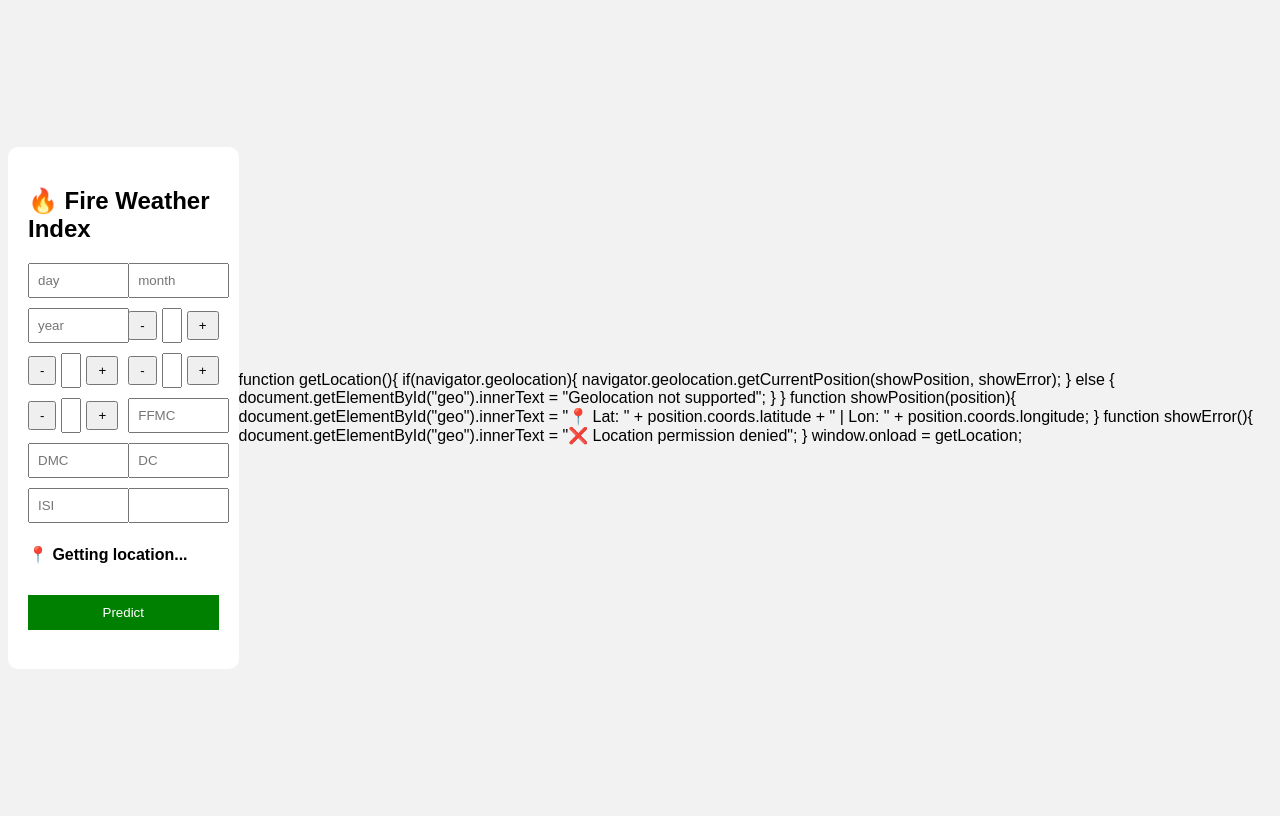
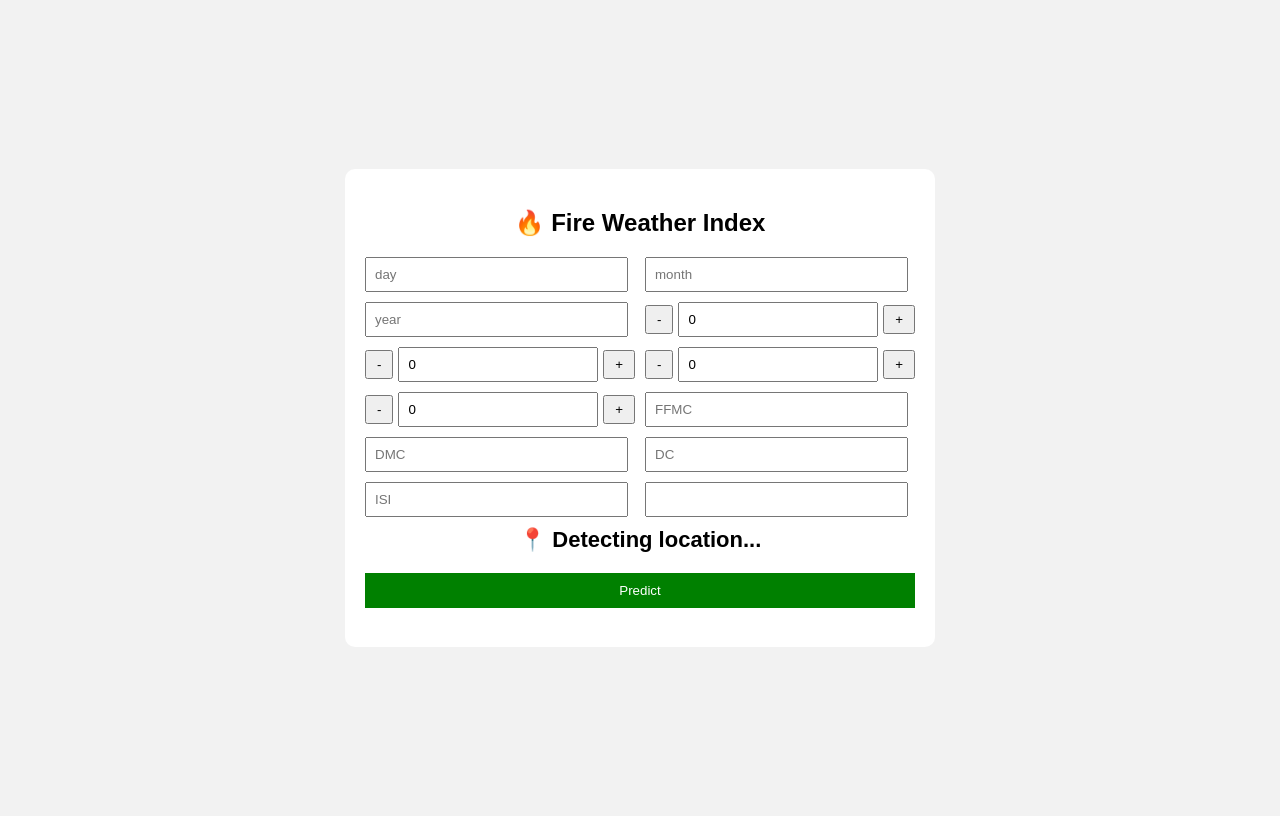
Before and after one commit to GAYATHRI-413/Fire_Weather_Index, a Flask app: page / in a window 1280 px wide. Run offline with Flask 3, Linux system fonts and the light colour scheme.

Commit message:
added geolocation

```diff
--- a/backend/templates/index.html
+++ b/backend/templates/index.html
@@ -17,7 +17,7 @@
             background:white;
             padding:20px;
             border-radius:10px;
-            width:520px;
+            width:550px;
         }
 
         .grid{
@@ -50,6 +50,14 @@
             color:white;
             border:none;
         }
+
+        /* GEO LOCATION STYLE */
+        #geo{
+            text-align:center;
+            font-size:22px;
+            font-weight:bold;
+            margin:10px 0;
+        }
     </style>
 </head>
 
@@ -57,7 +65,7 @@
 
 <div class="card">
 
-<h2>🔥 Fire Weather Index</h2>
+<h2 style="text-align:center;">🔥 Fire Weather Index</h2>
 
 <div class="grid">
 
@@ -96,10 +104,13 @@
 <input id="BUI">
 
 </div>
-<h4 id="geo">📍 Getting location...</h4>
+
+<!-- GEO LOCATION -->
+<h3 id="geo">📍 Detecting location...</h3>
+
 <button class="predict" onclick="predict()">Predict</button>
 
-<h3 id="result"></h3>
+<h3 id="result" style="text-align:center;"></h3>
 
 </div>
 
@@ -151,27 +162,37 @@ async function predict(){
         "🔥 FWI: " + out.fwi;
 }
 
-</script>
+/* GEOLOCATION (SAFE VERSION) */
 function getLocation(){
-    if(navigator.geolocation){
-        navigator.geolocation.getCurrentPosition(showPosition, showError);
-    } else {
-        document.getElementById("geo").innerText = "Geolocation not supported";
+    try{
+        if(!navigator.geolocation){
+            document.getElementById("geo").innerText =
+                "📍 Geolocation not supported";
+            return;
+        }
+
+        navigator.geolocation.getCurrentPosition(
+            function(pos){
+                document.getElementById("geo").innerText =
+                    "📍 Lat: " + pos.coords.latitude.toFixed(4) +
+                    " | Lon: " + pos.coords.longitude.toFixed(4);
+            },
+            function(){
+                document.getElementById("geo").innerText =
+                    "📍 Location blocked (still works normally)";
+            },
+            { timeout: 5000 }
+        );
+
+    } catch(e){
+        document.getElementById("geo").innerText =
+            "📍 Location unavailable";
     }
-}
-
-function showPosition(position){
-    document.getElementById("geo").innerText =
-        "📍 Lat: " + position.coords.latitude +
-        " | Lon: " + position.coords.longitude;
-}
-
-function showError(){
-    document.getElementById("geo").innerText =
-        "❌ Location permission denied";
 }
 
 window.onload = getLocation;
 
+</script>
+
 </body>
 </html>
```
